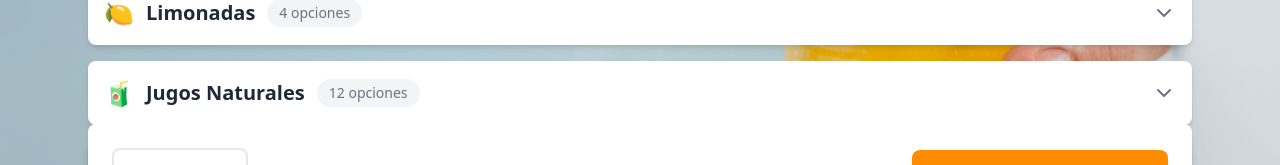
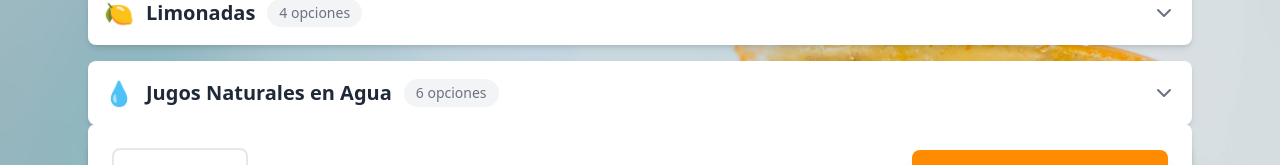
Before and after one commit to JulianRosales07/parrilleros, a React (Vite) app: page /suggestions in a window 1280 px wide. Shown: the part 560-725 px from the top of the page. Built offline with nearby package versions, Linux system fonts and the light colour scheme.

Commit message:
filtros en bebidas

```diff
--- a/src/pages/SuggestionsPage.tsx
+++ b/src/pages/SuggestionsPage.tsx
@@ -1,23 +1,32 @@
-import React, { useState } from 'react';
-import { useNavigate } from 'react-router-dom';
-import { ArrowLeft, ShoppingCart, ArrowRight, Plus, ChevronDown, ChevronUp } from 'lucide-react';
-import { MenuItem } from '../types';
-import { useOrder } from '../context/OrderContext';
-import { menuItems } from '../data/menu';
-import FONDO from '../assets/fondo.png';
+import React, { useState } from "react";
+import { useNavigate } from "react-router-dom";
+import {
+  ArrowLeft,
+  ShoppingCart,
+  ArrowRight,
+  Plus,
+  ChevronDown,
+  ChevronUp,
+} from "lucide-react";
+import { MenuItem } from "../types";
+import { useOrder } from "../context/OrderContext";
+import { menuItems } from "../data/menu";
+import FONDO from "../assets/fondo.png";
 
 const SuggestionsPage: React.FC = () => {
   const { addToCart } = useOrder();
   const navigate = useNavigate();
   const [selectedItems, setSelectedItems] = useState<Set<number>>(new Set());
-  const [expandedCategories, setExpandedCategories] = useState<Set<string>>(new Set(['gaseosas'])); // Gaseosas expanded by default
+  const [expandedCategories, setExpandedCategories] = useState<Set<string>>(
+    new Set(["gaseosas"])
+  ); // Gaseosas expanded by default
 
-  const sides = menuItems.filter((item) => item.category === 'sides');
-  const drinks = menuItems.filter((item) => item.category === 'drinks');
+  const sides = menuItems.filter((item) => item.category === "sides");
+  const drinks = menuItems.filter((item) => item.category === "drinks");
 
   const handleAddItem = (item: MenuItem) => {
-    addToCart(item, 1, [], false, '');
-    setSelectedItems(prev => {
+    addToCart(item, 1, [], false, "");
+    setSelectedItems((prev) => {
       const newSet = new Set(prev);
       newSet.add(item.id);
       return newSet;
@@ -25,15 +34,15 @@ const SuggestionsPage: React.FC = () => {
   };
 
   const handleContinue = () => {
-    navigate('/cart');
+    navigate("/cart");
   };
 
   const handleSkip = () => {
-    navigate('/cart');
+    navigate("/cart");
   };
 
   const toggleCategory = (categoryId: string) => {
-    setExpandedCategories(prev => {
+    setExpandedCategories((prev) => {
       const newSet = new Set(prev);
       if (newSet.has(categoryId)) {
         newSet.delete(categoryId);
@@ -48,19 +57,27 @@ const SuggestionsPage: React.FC = () => {
   const popularSides = sides.slice(0, 4);
 
   // Categorize drinks
-  const gaseosas = drinks.filter(drink =>
-    drink.name.includes('GASEOSA') || drink.name.includes('COCA')
+  const gaseosas = drinks.filter(
+    (drink) => drink.name.includes("GASEOSA") || drink.name.includes("COCA")
   );
 
-  const limonadas = drinks.filter(drink =>
-    drink.name.includes('LIMONADA')
+  const limonadas = drinks.filter((drink) => drink.name.includes("LIMONADA"));
+
+  const jugosNaturales = drinks.filter((drink) =>
+    drink.name.includes("JUGO NATURAL")
   );
 
-  const jugosNaturales = drinks.filter(drink =>
-    drink.name.includes('JUGO NATURAL')
+  // Separate natural juices by water and milk
+  const jugosEnAgua = jugosNaturales.filter((drink) =>
+    drink.name.includes("EN AGUA")
   );
 
-  const otherDrinks = drinks.filter(drink =>
+  const jugosEnLeche = jugosNaturales.filter((drink) =>
+    drink.name.includes("EN LECHE")
+  );
+
+  const otherDrinks = drinks.filter(
+    (drink) =>
       !gaseosas.includes(drink) &&
       !limonadas.includes(drink) &&
       !jugosNaturales.includes(drink)
@@ -69,7 +86,9 @@ const SuggestionsPage: React.FC = () => {
   const ProductCard = ({ item }: { item: MenuItem }) => (
     <div
       className={`relative bg-white rounded-lg shadow-md overflow-hidden transition-all duration-300 hover:shadow-lg cursor-pointer border-2 ${
-        selectedItems.has(item.id) ? 'border-[#FF8C00] ring-2 ring-[#FF8C00]/20' : 'border-gray-100 hover:border-gray-200'
+        selectedItems.has(item.id)
+          ? "border-[#FF8C00] ring-2 ring-[#FF8C00]/20"
+          : "border-gray-100 hover:border-gray-200"
       }`}
       onClick={() => handleAddItem(item)}
     >
@@ -88,14 +107,20 @@ const SuggestionsPage: React.FC = () => {
       </div>
 
       <div className="p-4">
-        <h4 className="font-bold text-gray-800 mb-2 line-clamp-2">{item.name}</h4>
-        <p className="text-[#FF8C00] font-bold text-lg mb-3">${item.price.toLocaleString()}</p>
+        <h4 className="font-bold text-gray-800 mb-2 line-clamp-2">
+          {item.name}
+        </h4>
+        <p className="text-[#FF8C00] font-bold text-lg mb-3">
+          ${item.price.toLocaleString()}
+        </p>
 
-        <button className={`w-full py-2 px-3 rounded text-sm font-medium transition-all ${
+        <button
+          className={`w-full py-2 px-3 rounded text-sm font-medium transition-all ${
             selectedItems.has(item.id)
-            ? 'bg-[#FF8C00] text-white'
-            : 'bg-gray-100 text-gray-700 hover:bg-[#FF8C00] hover:text-white'
-        }`}>
+              ? "bg-[#FF8C00] text-white"
+              : "bg-gray-100 text-gray-700 hover:bg-[#FF8C00] hover:text-white"
+          }`}
+        >
           {selectedItems.has(item.id) ? (
             <span className="flex items-center justify-center">
               <ShoppingCart size={16} className="mr-2" />
@@ -116,7 +141,7 @@ const SuggestionsPage: React.FC = () => {
     id,
     title,
     drinks,
-    icon
+    icon,
   }: {
     id: string;
     title: string;
@@ -165,10 +190,10 @@ const SuggestionsPage: React.FC = () => {
       className="min-h-screen"
       style={{
         backgroundImage: `url(${FONDO})`,
-    backgroundSize: 'cover',
-    backgroundRepeat: 'no-repeat',
-    backgroundPosition: 'center',
-    backgroundAttachment: 'fixed',
+        backgroundSize: "cover",
+        backgroundRepeat: "no-repeat",
+        backgroundPosition: "center",
+        backgroundAttachment: "fixed",
       }}
     >
       {/* Header */}
@@ -176,14 +201,18 @@ const SuggestionsPage: React.FC = () => {
         <div className="max-w-6xl mx-auto flex items-center justify-between">
           <div className="flex items-center">
             <button
-              onClick={() => navigate('/menu')}
+              onClick={() => navigate("/menu")}
               className="mr-4 p-2 bg-transparent-100 rounded-full hover:bg-gray-200 transition-colors"
             >
               <ArrowLeft size={20} />
             </button>
             <div>
-              <h1 className="text-2xl font-bold text-gray-800">¿Deseas agregar algo más?</h1>
-              <p className="text-gray-600">Completa tu pedido con nuestros acompañamientos y bebidas</p>
+              <h1 className="text-2xl font-bold text-gray-800">
+                ¿Deseas agregar algo más?
+              </h1>
+              <p className="text-gray-600">
+                Completa tu pedido con nuestros acompañamientos y bebidas
+              </p>
             </div>
           </div>
 
@@ -208,11 +237,37 @@ const SuggestionsPage: React.FC = () => {
           </div>
 
           <div className="space-y-4">
-            <DrinkCategory id="gaseosas" title="Gaseosas" drinks={gaseosas} icon="🥤" />
-            <DrinkCategory id="limonadas" title="Limonadas" drinks={limonadas} icon="🍋" />
-            <DrinkCategory id="jugos" title="Jugos Naturales" drinks={jugosNaturales} icon="🧃" />
+            <DrinkCategory
+              id="gaseosas"
+              title="Gaseosas"
+              drinks={gaseosas}
+              icon="🥤"
+            />
+            <DrinkCategory
+              id="limonadas"
+              title="Limonadas"
+              drinks={limonadas}
+              icon="🍋"
+            />
+            <DrinkCategory
+              id="jugos-agua"
+              title="Jugos Naturales en Agua"
+              drinks={jugosEnAgua}
+              icon="💧"
+            />
+            <DrinkCategory
+              id="jugos-leche"
+              title="Jugos Naturales en Leche"
+              drinks={jugosEnLeche}
+              icon="🥛"
+            />
             {otherDrinks.length > 0 && (
-              <DrinkCategory id="otros" title="Otras Bebidas" drinks={otherDrinks} icon="🥤" />
+              <DrinkCategory
+                id="otros"
+                title="Otras Bebidas"
+                drinks={otherDrinks}
+                icon="🥤"
+              />
             )}
           </div>
         </div>
@@ -230,7 +285,9 @@ const SuggestionsPage: React.FC = () => {
             <div className="flex flex-col sm:flex-row items-center gap-4 w-full sm:w-auto">
               {selectedItems.size > 0 && (
                 <span className="text-sm text-gray-600 bg-gray-100 px-4 py-2 rounded-lg text-center">
-                  {selectedItems.size} producto{selectedItems.size > 1 ? 's' : ''} agregado{selectedItems.size > 1 ? 's' : ''}
+                  {selectedItems.size} producto
+                  {selectedItems.size > 1 ? "s" : ""} agregado
+                  {selectedItems.size > 1 ? "s" : ""}
                 </span>
               )}
 
```
Lines whose indentation alone changed are shown as unchanged.
